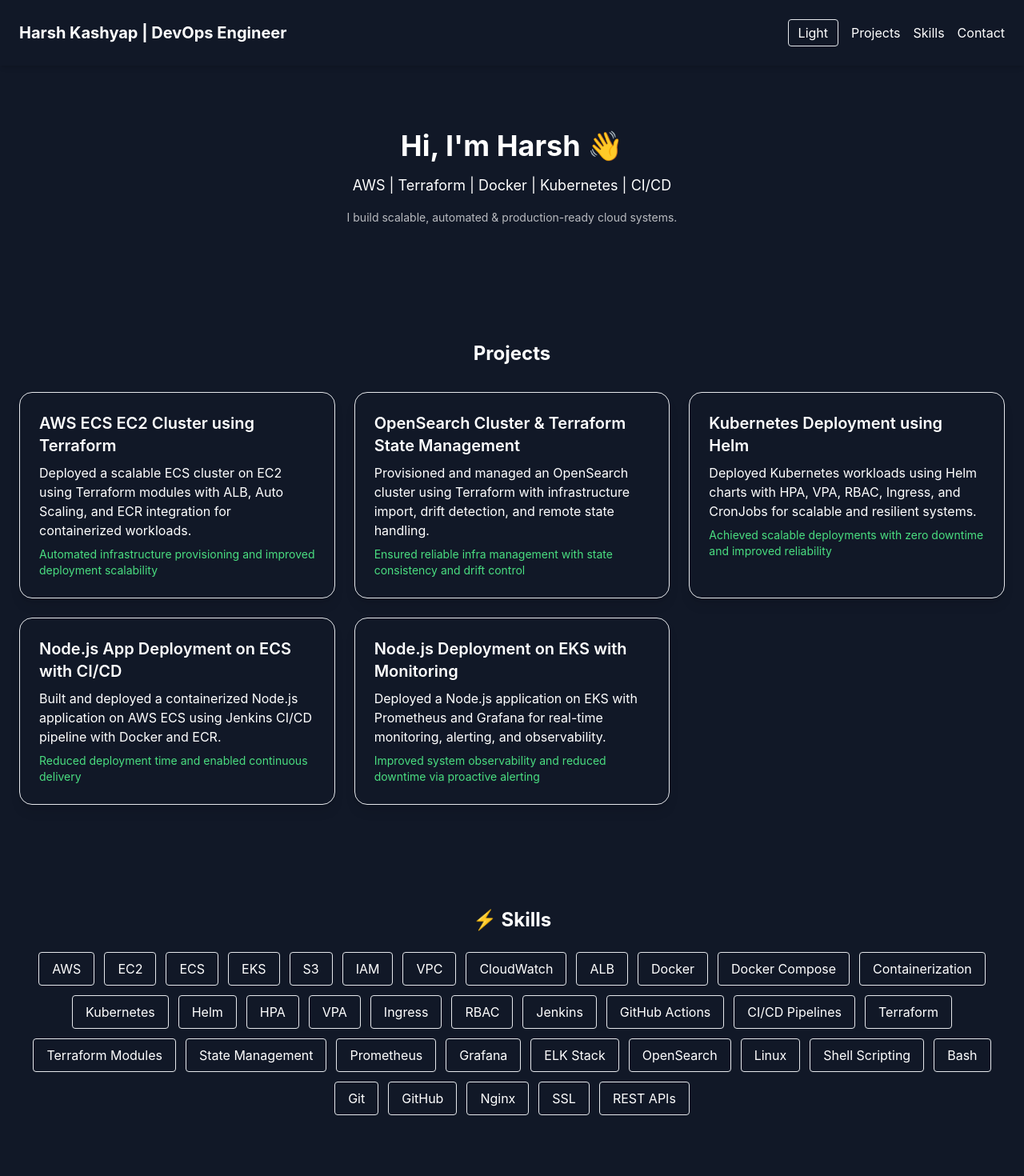
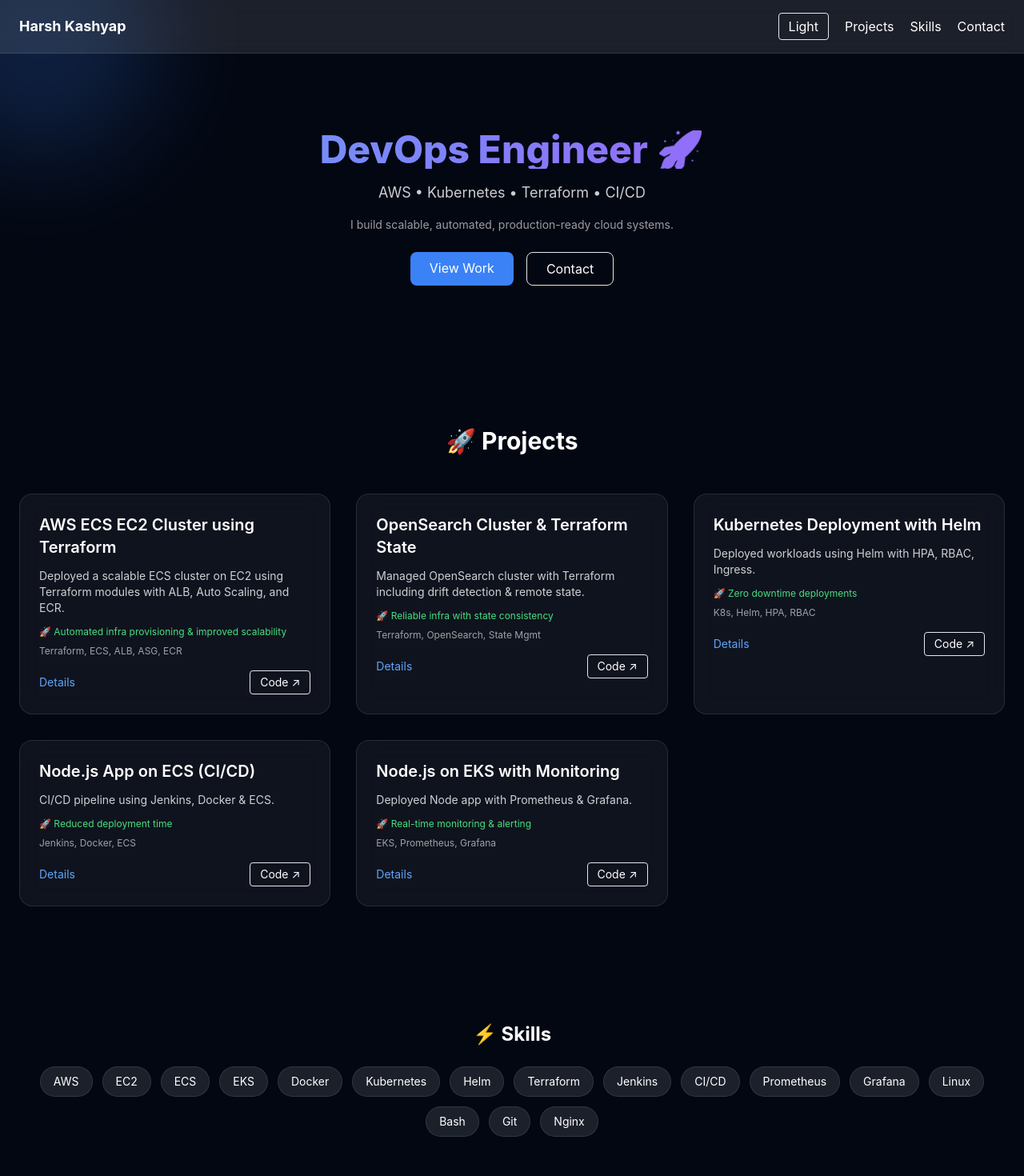
Before and after one commit to harsh2595/devops-portfolio, a Next.js app: page / in a window 1280 px wide. Shown: the top 1470 px of the page at 80% size. Built offline with nearby package versions, Linux system fonts and the light colour scheme.

Commit message:
5th commit

```diff
--- a/app/page.js
+++ b/app/page.js
@@ -5,37 +5,37 @@
 const projects = [
     {
         title: "AWS ECS EC2 Cluster using Terraform",
-        desc: "Deployed a scalable ECS cluster on EC2 using Terraform modules with ALB, Auto Scaling, and ECR integration for containerized workloads.",
-        impact: "Automated infrastructure provisioning and improved deployment scalability",
-        details: "Terraform modules, ECS (EC2), ALB, Auto Scaling Groups, ECR",
+        desc: "Deployed a scalable ECS cluster on EC2 using Terraform modules with ALB, Auto Scaling, and ECR.",
+        impact: "Automated infra provisioning & improved scalability",
+        details: "Terraform, ECS, ALB, ASG, ECR",
         link: "https://github.com/harsh2595/terraform-ecsec2",
     },
     {
-        title: "OpenSearch Cluster & Terraform State Management",
-        desc: "Provisioned and managed an OpenSearch cluster using Terraform with infrastructure import, drift detection, and remote state handling.",
-        impact: "Ensured reliable infra management with state consistency and drift control",
-        details: "Terraform state management, OpenSearch, infra import, drift detection",
+        title: "OpenSearch Cluster & Terraform State",
+        desc: "Managed OpenSearch cluster with Terraform including drift detection & remote state.",
+        impact: "Reliable infra with state consistency",
+        details: "Terraform, OpenSearch, State Mgmt",
         link: "https://github.com/harsh2595/terraform-opensearch-aws",
     },
     {
-        title: "Kubernetes Deployment using Helm",
-        desc: "Deployed Kubernetes workloads using Helm charts with HPA, VPA, RBAC, Ingress, and CronJobs for scalable and resilient systems.",
-        impact: "Achieved scalable deployments with zero downtime and improved reliability",
-        details: "Helm, Kubernetes, HPA, VPA, RBAC, Ingress, ConfigMaps, Secrets, PVCs",
+        title: "Kubernetes Deployment with Helm",
+        desc: "Deployed workloads using Helm with HPA, RBAC, Ingress.",
+        impact: "Zero downtime deployments",
+        details: "K8s, Helm, HPA, RBAC",
         link: "https://github.com/harsh2595/k8s-learning",
     },
     {
-        title: "Node.js App Deployment on ECS with CI/CD",
-        desc: "Built and deployed a containerized Node.js application on AWS ECS using Jenkins CI/CD pipeline with Docker and ECR.",
-        impact: "Reduced deployment time and enabled continuous delivery",
-        details: "Jenkins, Docker, AWS ECS, ECR, CI/CD pipeline",
+        title: "Node.js App on ECS (CI/CD)",
+        desc: "CI/CD pipeline using Jenkins, Docker & ECS.",
+        impact: "Reduced deployment time",
+        details: "Jenkins, Docker, ECS",
         link: "https://github.com/harsh2595/node-ecs-app.git",
     },
     {
-        title: "Node.js Deployment on EKS with Monitoring",
-        desc: "Deployed a Node.js application on EKS with Prometheus and Grafana for real-time monitoring, alerting, and observability.",
-        impact: "Improved system observability and reduced downtime via proactive alerting",
-        details: "EKS, Prometheus, Grafana, monitoring, alerting",
+        title: "Node.js on EKS with Monitoring",
+        desc: "Deployed Node app with Prometheus & Grafana.",
+        impact: "Real-time monitoring & alerting",
+        details: "EKS, Prometheus, Grafana",
         link: "https://github.com/harsh2595/node-eks-app-monitoring.git",
     },
 ];
@@ -45,57 +45,125 @@
     const [activeProject, setActiveProject] = useState(null);
 
     return (
-        <div className={dark ? "bg-gray-900 text-white" : "bg-white text-black"}>
+        <div className={`${dark ? "bg-gray-950 text-white" : "bg-white text-black"} min-h-screen relative overflow-x-hidden`}>
+
+            {/* Background Glow */}
+            <div className="absolute top-[-100px] left-[-100px] w-[300px] h-[300px] bg-blue-500 opacity-20 blur-3xl rounded-full"></div>
+            <div className="absolute bottom-[-100px] right-[-100px] w-[300px] h-[300px] bg-purple-500 opacity-20 blur-3xl rounded-full"></div>
+
             {/* Navbar */}
-            <nav className="flex justify-between items-center p-6 shadow-md sticky top-0 z-50">
-                <h1 className="text-xl font-bold">Harsh Kashyap | DevOps Engineer </h1>
-                <div className="space-x-4 flex items-center">
-                    <button onClick={() => setDark(!dark)} className="border px-3 py-1 rounded">
+            <nav className="flex justify-between items-center px-6 py-4 sticky top-0 z-50 bg-white/10 backdrop-blur-md border-b border-white/10">
+                <h1 className="text-lg font-bold">Harsh Kashyap</h1>
+
+                <div className="flex items-center gap-5">
+                    <button
+                        onClick={() => setDark(!dark)}
+                        className="border px-3 py-1 rounded hover:bg-white hover:text-black transition"
+                    >
                         {dark ? "Light" : "Dark"}
                     </button>
-                    <a href="#projects">Projects</a>
-                    <a href="#skills">Skills</a>
-                    <a href="#contact">Contact</a>
+
+                    <a href="#projects" className="hover:text-blue-400">Projects</a>
+                    <a href="#skills" className="hover:text-blue-400">Skills</a>
+                    <a href="#contact" className="hover:text-blue-400">Contact</a>
                 </div>
             </nav>
 
             {/* Hero */}
-            <section className="text-center py-20 px-6">
-                <motion.h2 initial={{ opacity: 0 }} animate={{ opacity: 1 }} className="text-4xl font-bold mb-4">
-                    Hi, I'm Harsh 👋
+            <section className="text-center py-24 px-6">
+                <motion.h2
+                    initial={{ opacity: 0, y: 20 }}
+                    animate={{ opacity: 1, y: 0 }}
+                    className="text-5xl font-extrabold mb-4 bg-gradient-to-r from-blue-400 to-purple-500 bg-clip-text text-transparent"
+                >
+                    DevOps Engineer 🚀
                 </motion.h2>
-                <p className="text-lg mb-4">AWS | Terraform | Docker | Kubernetes | CI/CD</p>
-                <p className="text-sm opacity-70">I build scalable, automated & production-ready cloud systems.</p>
+
+                <p className="text-lg mb-4 opacity-80">
+                    AWS • Kubernetes • Terraform • CI/CD
+                </p>
+
+                <p className="text-sm opacity-60 max-w-xl mx-auto">
+                    I build scalable, automated, production-ready cloud systems.
+                </p>
+
+                <div className="mt-6 flex justify-center gap-4">
+                    <a href="#projects" className="px-6 py-2 bg-blue-500 rounded-lg hover:bg-blue-600 transition">
+                        View Work
+                    </a>
+                    <a href="#contact" className="px-6 py-2 border rounded-lg hover:bg-white hover:text-black transition">
+                        Contact
+                    </a>
+                </div>
             </section>
 
             {/* Projects */}
-            <section id="projects" className="py-16 px-6">
-                <h3 className="text-2xl font-bold mb-8 text-center"> Projects</h3>
-                <div className="grid md:grid-cols-3 gap-6">
+            <section id="projects" className="py-20 px-6 scroll-mt-24">
+                <h3 className="text-3xl font-bold mb-12 text-center">🚀 Projects</h3>
+
+                <div className="grid md:grid-cols-2 lg:grid-cols-3 gap-8">
                     {projects.map((project, i) => (
                         <motion.div
                             key={i}
-                            whileHover={{ scale: 1.05 }}
-                            className="p-6 rounded-2xl shadow-lg border cursor-pointer"
-                            onClick={() => setActiveProject(project)}
+                            initial={{ opacity: 0, y: 20 }}
+                            whileInView={{ opacity: 1, y: 0 }}
+                            transition={{ delay: i * 0.1 }}
+                            className="group relative p-6 rounded-2xl border border-white/10 bg-white/5 backdrop-blur-lg hover:scale-[1.03] transition overflow-hidden"
                         >
-                            <h4 className="text-xl font-semibold mb-2">{project.title}</h4>
-                            <p className="mb-2">{project.desc}</p>
-                            <p className="text-green-400 text-sm">{project.impact}</p>
+                            <div className="absolute inset-0 opacity-0 group-hover:opacity-100 transition bg-gradient-to-r from-blue-500/10 to-purple-500/10"></div>
+
+                            <h4 className="text-xl font-semibold mb-3 group-hover:text-blue-400">
+                                {project.title}
+                            </h4>
+
+                            <p className="text-sm opacity-80 mb-3">{project.desc}</p>
+
+                            <p className="text-green-400 text-xs mb-2">🚀 {project.impact}</p>
+
+                            <p className="text-xs opacity-60 mb-4">{project.details}</p>
+
+                            <div className="flex justify-between items-center">
+                                <button
+                                    onClick={() => setActiveProject(project)}
+                                    className="text-blue-400 text-sm hover:underline"
+                                >
+                                    Details
+                                </button>
+
+                                <a
+                                    href={project.link}
+                                    target="_blank"
+                                    rel="noopener noreferrer"
+                                    className="text-sm border px-3 py-1 rounded hover:bg-white hover:text-black transition"
+                                >
+                                    Code ↗
+                                </a>
+                            </div>
                         </motion.div>
                     ))}
                 </div>
 
                 {/* Modal */}
                 {activeProject && (
-                    <div className="fixed inset-0 bg-black bg-opacity-70 flex items-center justify-center">
-                        <div className="bg-white text-black p-6 rounded-xl max-w-md">
-                            <h4 className="text-xl font-bold mb-2">{activeProject.title}</h4>
+                    <div className="fixed inset-0 bg-black/70 flex items-center justify-center z-50">
+                        <div className="bg-white text-black p-8 rounded-xl max-w-lg w-full mx-4">
+                            <h4 className="text-xl font-bold mb-3">{activeProject.title}</h4>
                             <p>{activeProject.desc}</p>
                             <p className="text-green-600 my-2">{activeProject.impact}</p>
                             <p className="text-sm">{activeProject.details}</p>
-                            <a href={activeProject.link} className="text-blue-500 block mt-2">View Code</a>
-                            <button onClick={() => setActiveProject(null)} className="mt-4 px-4 py-2 bg-gray-800 text-white rounded">
+
+                            <a
+                                href={activeProject.link}
+                                target="_blank"
+                                className="text-blue-500 block mt-3"
+                            >
+                                View GitHub →
+                            </a>
+
+                            <button
+                                onClick={() => setActiveProject(null)}
+                                className="mt-4 w-full bg-gray-900 text-white py-2 rounded"
+                            >
                                 Close
                             </button>
                         </div>
@@ -104,38 +172,18 @@
             </section>
 
             {/* Skills */}
-            <section id="skills" className="py-16 px-6 text-center">
+            <section id="skills" className="py-16 px-6 text-center scroll-mt-24">
                 <h3 className="text-2xl font-bold mb-6">⚡ Skills</h3>
 
                 <div className="flex flex-wrap justify-center gap-3">
                     {[
-                        // ☁️ Cloud
-                        "AWS", "EC2", "ECS", "EKS", "S3", "IAM", "VPC", "CloudWatch", "ALB",
-
-                        // 🐳 Containers
-                        "Docker", "Docker Compose", "Containerization",
-
-                        // ☸️ Orchestration
-                        "Kubernetes", "Helm", "HPA", "VPA", "Ingress", "RBAC",
-
-                        // ⚙️ CI/CD
-                        "Jenkins", "GitHub Actions", "CI/CD Pipelines",
-
-                        // 🏗️ Infrastructure as Code
-                        "Terraform", "Terraform Modules", "State Management",
-
-                        // 📊 Monitoring & Logging
-                        "Prometheus", "Grafana", "ELK Stack", "OpenSearch",
-
-                        // 🖥️ OS & Scripting
-                        "Linux", "Shell Scripting", "Bash",
-
-                        // 🔧 Dev Tools
-                        "Git", "GitHub", "Nginx", "SSL", "REST APIs"
+                        "AWS", "EC2", "ECS", "EKS", "Docker", "Kubernetes", "Helm",
+                        "Terraform", "Jenkins", "CI/CD", "Prometheus", "Grafana",
+                        "Linux", "Bash", "Git", "Nginx"
                     ].map((s) => (
                         <span
                             key={s}
-                            className="border px-4 py-2 rounded hover:bg-white hover:text-black transition"
+                            className="px-4 py-2 rounded-full bg-white/10 border border-white/10 hover:bg-blue-500 transition text-sm"
                         >
                             {s}
                         </span>
@@ -143,29 +191,25 @@
                 </div>
             </section>
 
+            {/* Contact */}
+            <section id="contact" className="py-16 px-6 text-center scroll-mt-24">
+                <h3 className="text-2xl font-bold mb-4">Contact</h3>
 
+                <p className="mb-4">harshkashyap.hk996@gmail.com</p>
 
-            {/* Contact */}
-            <section id="contact" className="py-16 px-6 text-center">
-                <h3 className="text-2xl font-bold mb-4">📩 Contact</h3>
-
-                <p className="mb-3">harshkashyap.hk996@gmail.com</p>
-
-                <div className="mt-2 flex justify-center gap-6">
+                <div className="flex justify-center gap-6">
                     <a
                         href="https://github.com/harsh2595"
                         target="_blank"
-                        rel="noopener noreferrer"
-                        className="border px-4 py-2 rounded hover:bg-white hover:text-black transition"
+                        className="px-5 py-2 rounded-lg bg-white/10 hover:bg-white hover:text-black transition"
                     >
                         GitHub
                     </a>
 
                     <a
-                        href="https://www.linkedin.com/in/harsh-kashyap-099213213/"
+                        href="https://linkedin.com"
                         target="_blank"
-                        rel="noopener noreferrer"
-                        className="border px-4 py-2 rounded hover:bg-white hover:text-black transition"
+                        className="px-5 py-2 rounded-lg bg-white/10 hover:bg-white hover:text-black transition"
                     >
                         LinkedIn
                     </a>
@@ -174,7 +218,7 @@
 
             {/* Footer */}
             <footer className="text-center p-6 text-sm opacity-60">
-                © {new Date().getFullYear()} Harsh Kashyap | DevOps Engineer
+                © {new Date().getFullYear()} Harsh Kashyap
             </footer>
         </div>
     );
```
